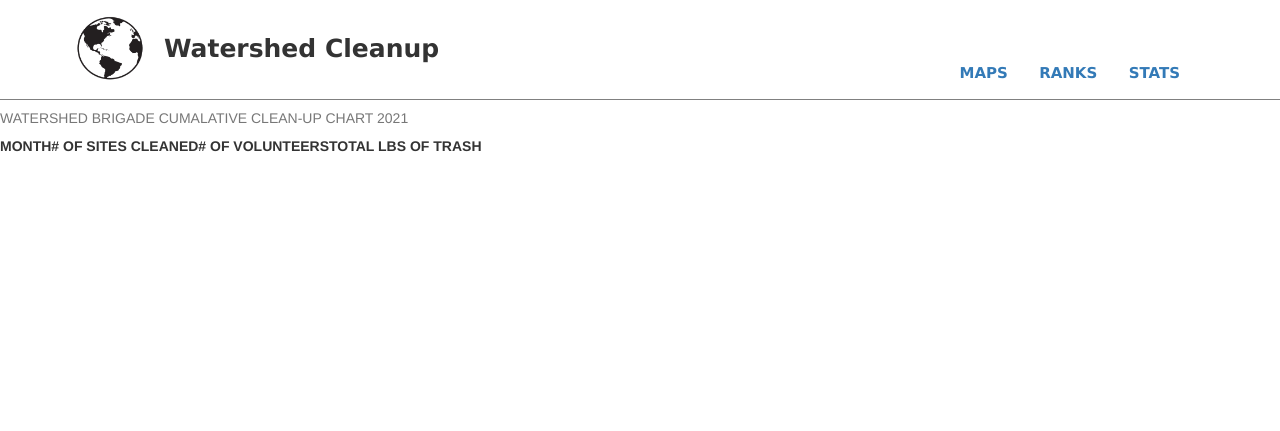
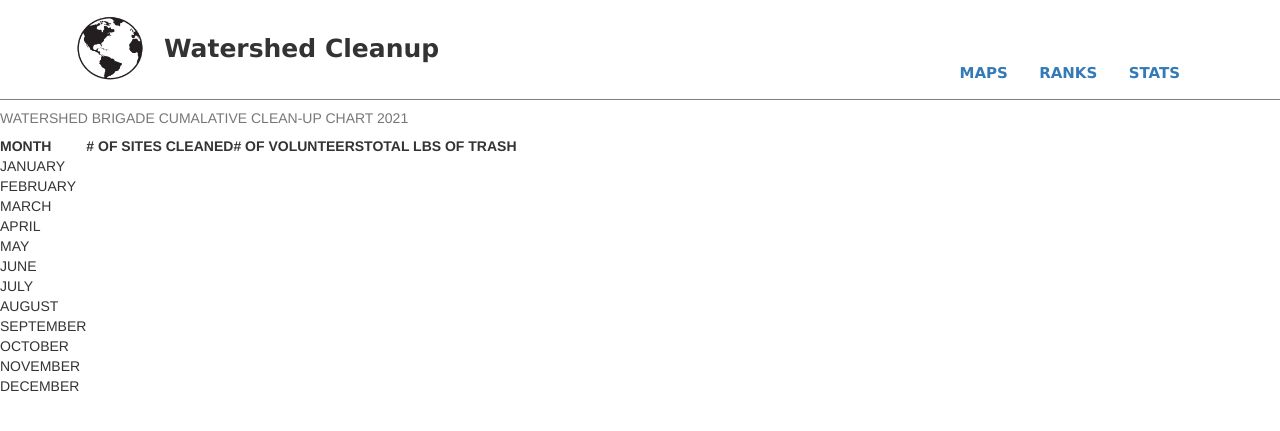
Before and after one commit to Ramon-W/sb-channelkeeper-analytics, a Flask app: page /stats in a window 1280 px wide. Shown: the top 431 px of the page. Run offline with Flask 2, Linux system fonts and the light colour scheme; data that the repository does not hold is empty; some libraries are stand-ins or nearby versions.

Commit message:
Update stats.html

```diff
--- a/templates/stats.html
+++ b/templates/stats.html
@@ -14,73 +14,73 @@ Statistics
     <th>TOTAL LBS OF TRASH</th>
   </tr>
   <tr>
-    <td></td>
+    <td>JANUARY</td>
     <td></td>
     <td></td>
     <td></td>
   </tr>
   <tr>
-    <td></td>
+    <td>FEBRUARY</td>
     <td></td>
     <td></td>
     <td></td>
   </tr>
   <tr>
-    <td></td>
+    <td>MARCH</td>
     <td></td>
     <td></td>
     <td></td>
   </tr>
   <tr>
-    <td></td>
+    <td>APRIL</td>
     <td></td>
     <td></td>
     <td></td>
   </tr>
   <tr>
-    <td></td>
+    <td>MAY</td>
     <td></td>
     <td></td>
     <td></td>
   </tr>
   <tr>
-    <td></td>
+    <td>JUNE</td>
     <td></td>
     <td></td>
     <td></td>
   </tr>
   <tr>
-    <td></td>
+    <td>JULY</td>
     <td></td>
     <td></td>
     <td></td>
   </tr>
   <tr>
-    <td></td>
+    <td>AUGUST</td>
     <td></td>
     <td></td>
     <td></td>
   </tr>
   <tr>
-    <td></td>
+    <td>SEPTEMBER</td>
     <td></td>
     <td></td>
     <td></td>
   </tr>
   <tr>
-    <td></td>
+    <td>OCTOBER</td>
     <td></td>
     <td></td>
     <td></td>
   </tr>
   <tr>
-    <td></td>
+    <td>NOVEMBER</td>
     <td></td>
     <td></td>
     <td></td>
   </tr>
   <tr>
-    <td></td>
+    <td>DECEMBER</td>
     <td></td>
     <td></td>
     <td></td>
```
